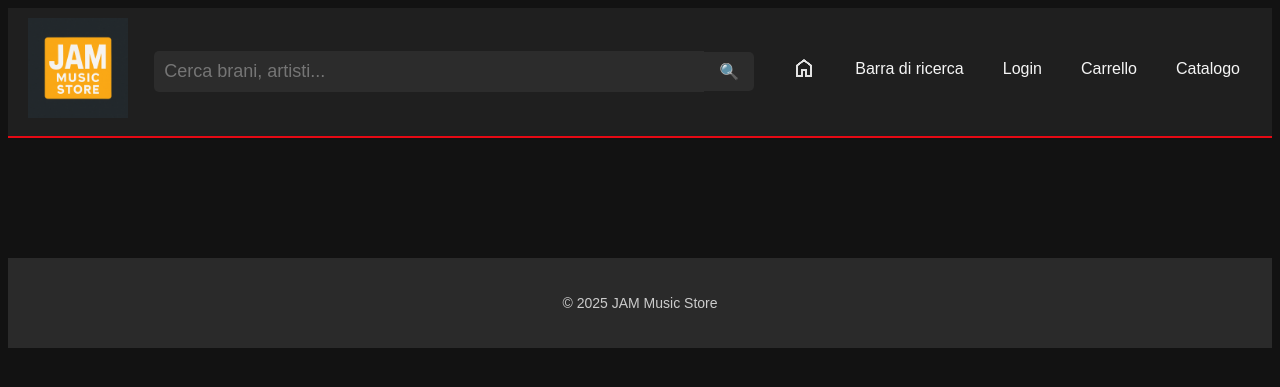
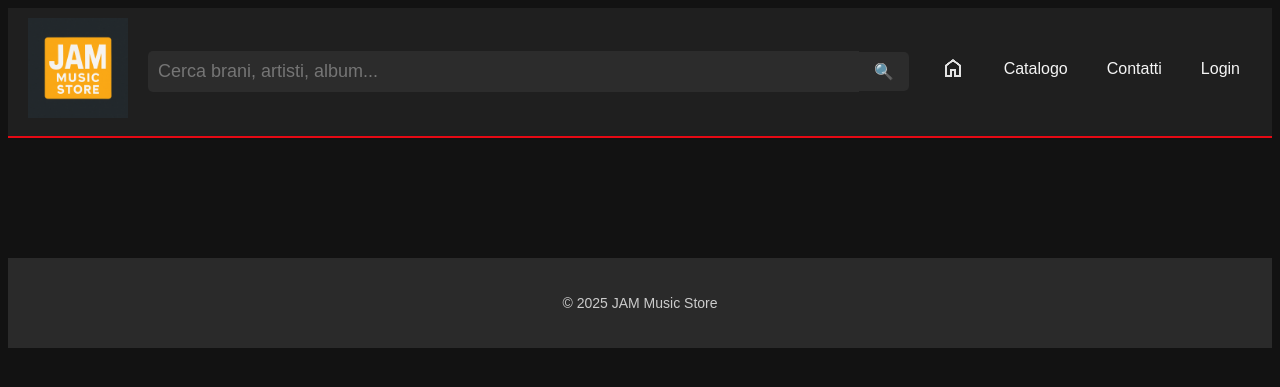
Before and after one commit to BrigAle/JAM-MusicStore-Tesina, a PHP site: page / in a window 1280 px wide. Shown: the top 387 px of the page. Run offline with PHP 8.4, Linux system fonts and the light colour scheme.

Commit message:
Barra di ricerca e stile

```diff
--- a/index.php
+++ b/index.php
@@ -6,7 +6,6 @@
   <meta name="viewport" content="width=device-width, initial-scale=1.0">
   <title>Jam Music Store</title>
   <link rel="stylesheet" href="risorse\CSS\style.css" />
-  <link rel="shortcut icon" href="risorse\IMG\jam.ico" type="image/x-ico" />
 </head>
 
 <body>
@@ -14,20 +13,16 @@
     <div class="logo">
       <img src="risorse/IMG/JAM_logo.png" alt="JAM Music Store" />
     </div>
-
     <div class="navSearch">
-      <input type="text" placeholder="Cerca brani, artisti..." />
+      <input type="text" placeholder="Cerca brani, artisti, album..." />
       <button type="submit">🔍</button>
     </div>
-
     <div class="navLink">
-      <a href="#"><img src="risorse/IMG/home.png" alt="casetta"></a>
-      <a href="#">Barra di ricerca</a>
+      <a href="#"><img src="risorse\IMG\home.png" alt="casetta"></a>
+      <a href="#">Catalogo</a>
+      <a href="#">Contatti</a>
       <a href="#">Login</a>
-      <a href="#">Carrello</a>
-      <a href="#">Catalogo</a>
     </div>
-
   </div>
 
   <div class="content">
--- a/risorse/CSS/style.css
+++ b/risorse/CSS/style.css
@@ -25,7 +25,7 @@ body {
   flex-grow: 1;
   display: flex;
   align-items: center;
-  max-width: 600px;
+  max-width: 800px;
   margin: 0 20px;
 }
 
```
